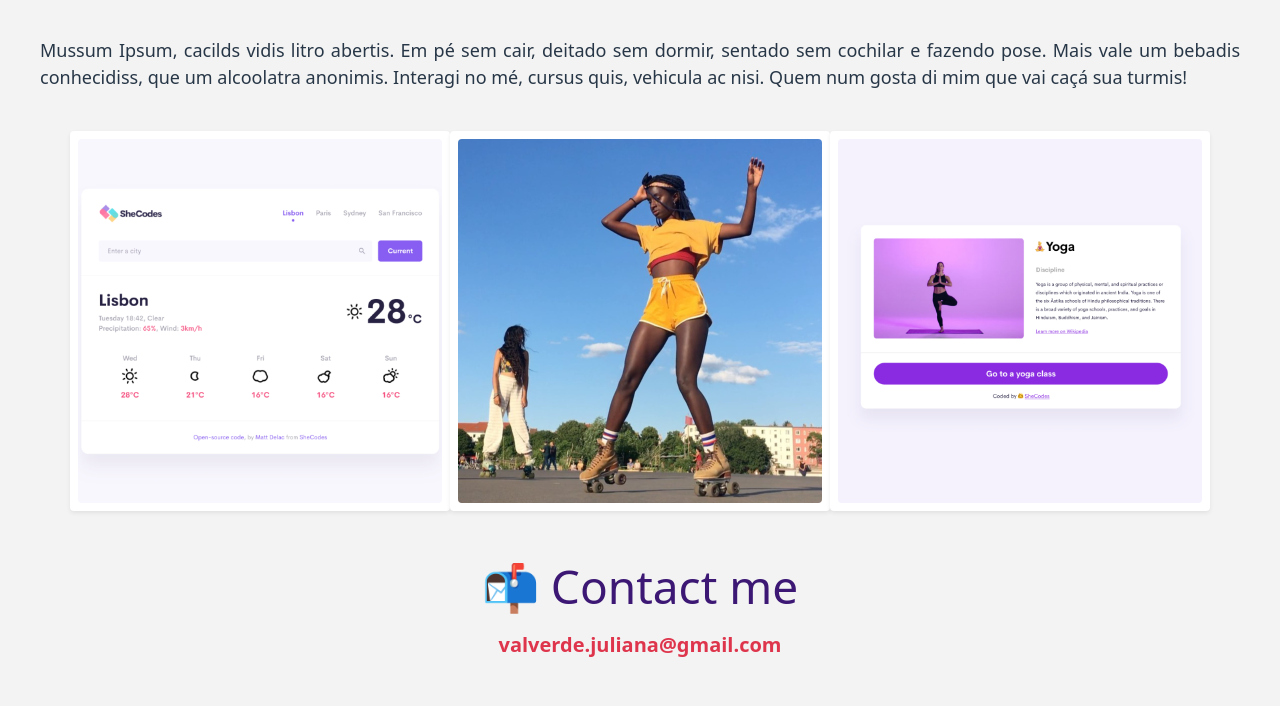
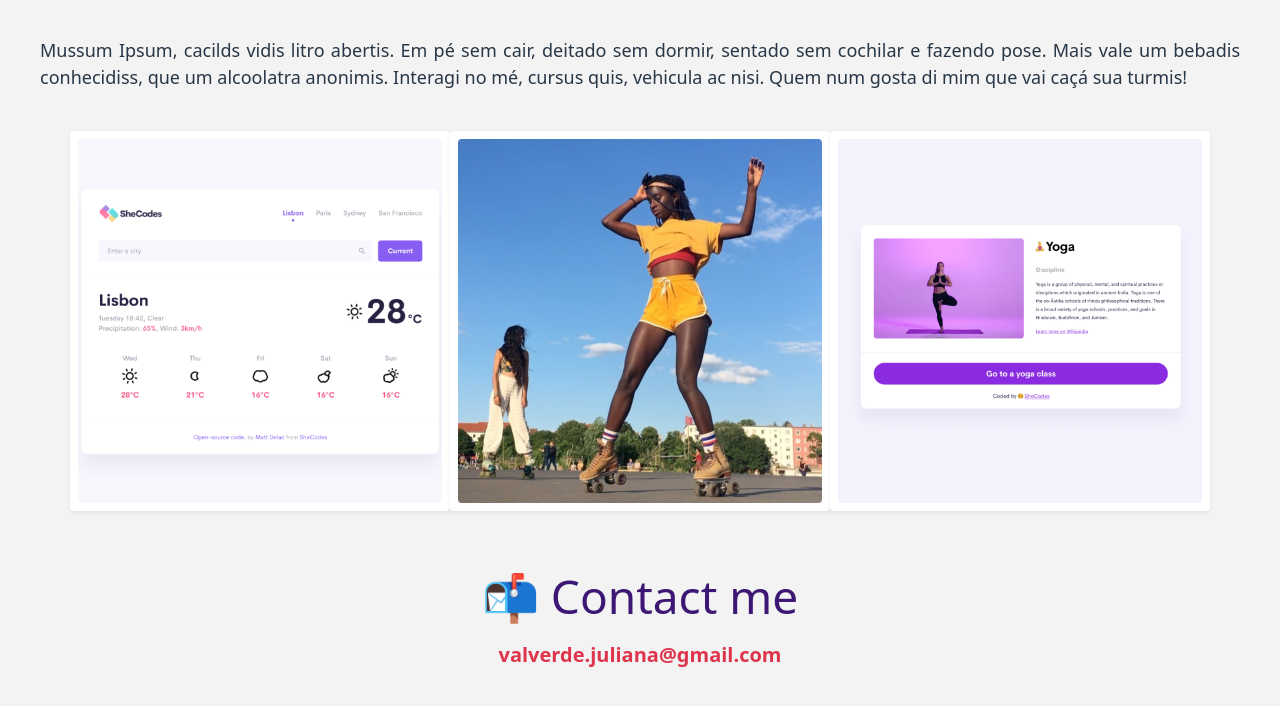
Before and after one commit to juvalverde/portfolio-sc, a plain HTML site: page about.html in a window 1280 px wide. Shown: the part 270-976 px from the top of the page. Before the commit the page ends 930 px from the top, so only its background shows below. Drawn offline with nearby package versions, Linux system fonts and the light colour scheme.

Commit message:
Changes in CSS
adding a padding to the footer

```diff
--- a/src/styles.css
+++ b/src/styles.css
@@ -85,6 +85,10 @@ a:visited {
   font-size: 18px;
 }
 
+.contact_section {
+  padding: 10px 0 40px;
+}
+
 .contact_section h2 {
   margin-bottom: 16px;
 }
```
